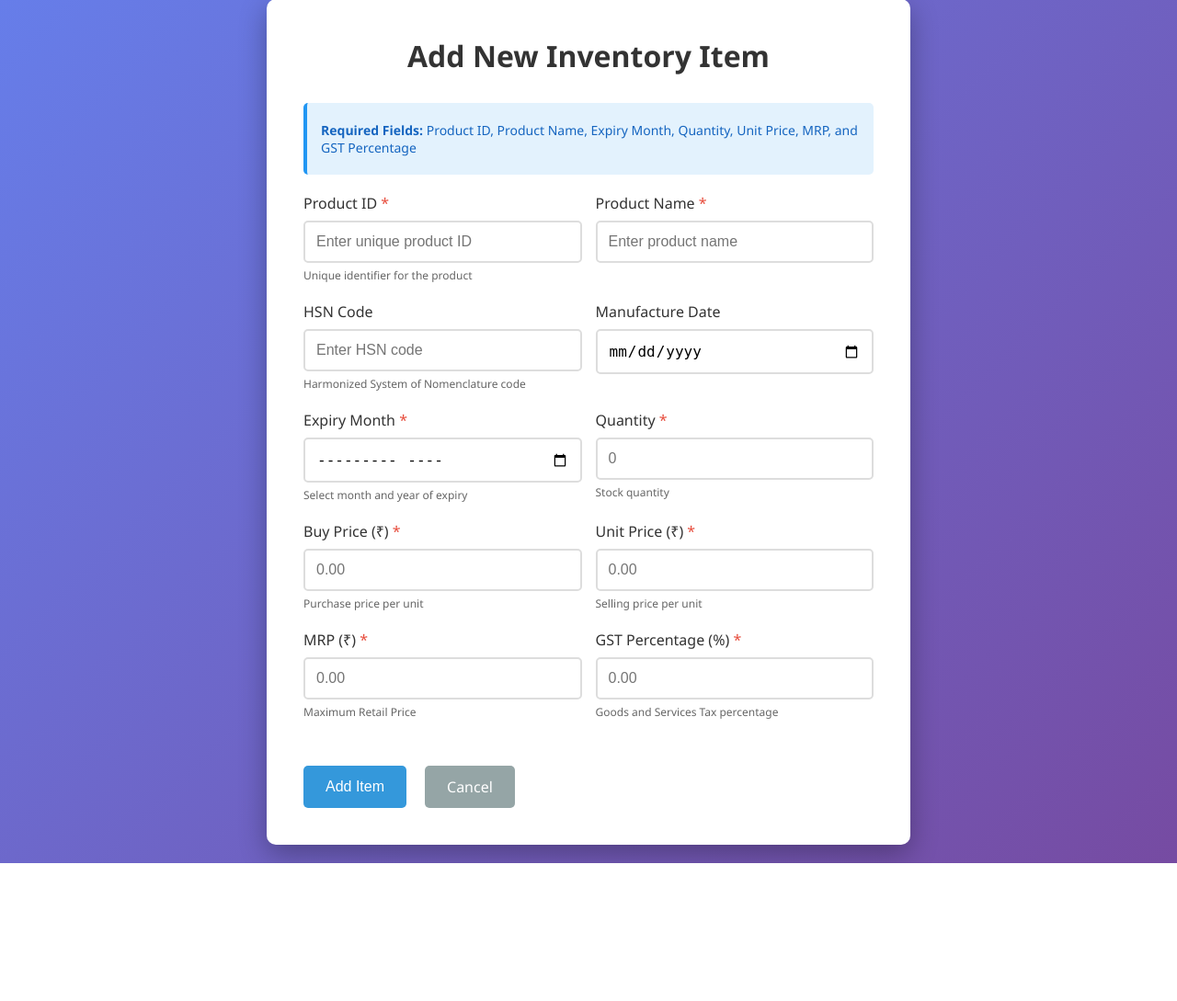
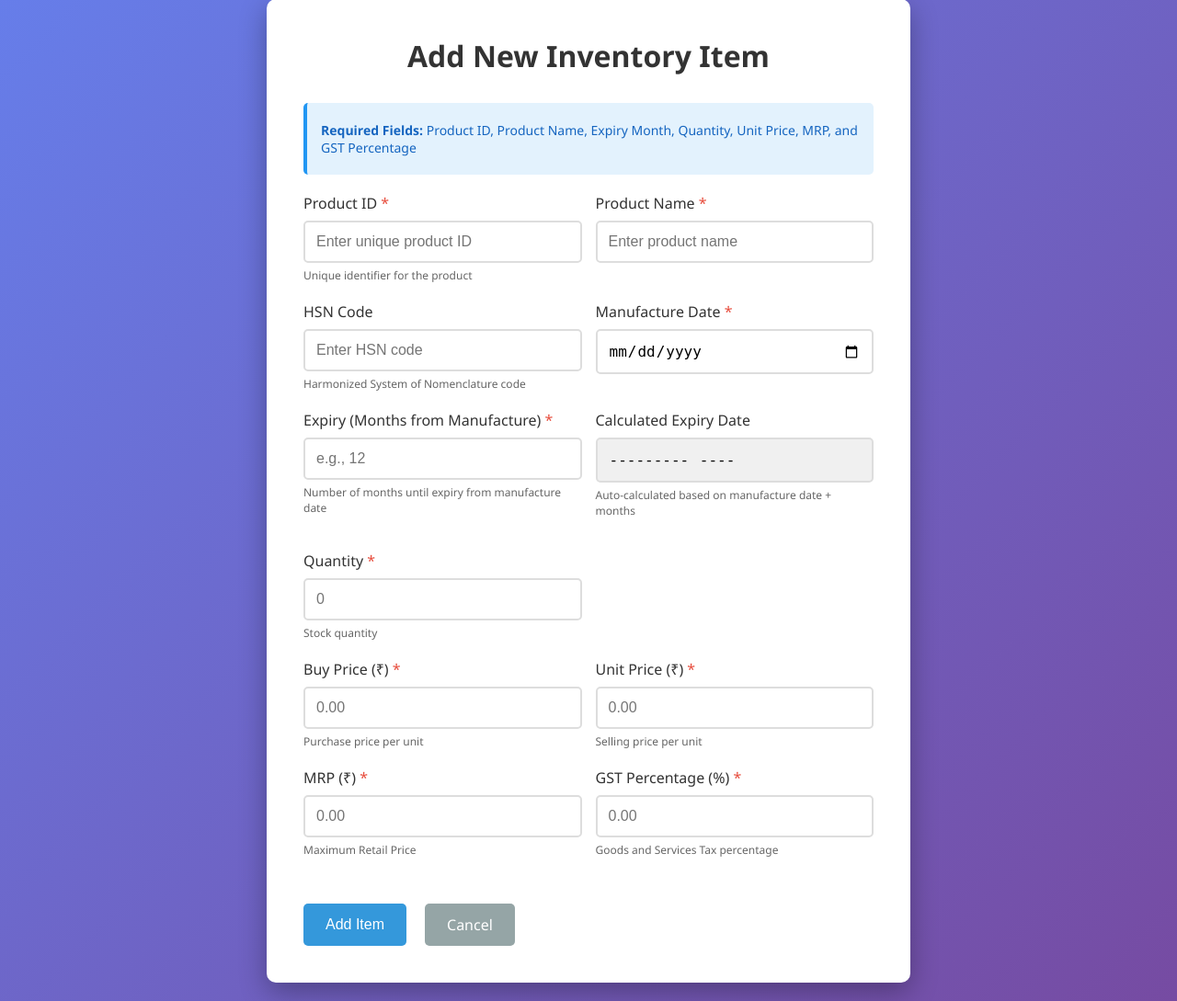
Before and after one commit to pshanmugavelp-pixel/Billing-web-app, a Flask app: page /inventory/add in a window 1280 px wide. Shown: the part 21-1110 px from the top of the page at 92% size. Before the commit the page ends 960 px from the top, so only its background shows below. Run offline with Flask 3, Linux system fonts and the light colour scheme.

Commit message:
updated inventory logic

```diff
--- a/requirements.txt
+++ b/requirements.txt
@@ -1 +1,2 @@
 Flask==3.0.0
+python-dateutil==2.8.2
--- a/routes/inventory.py
+++ b/routes/inventory.py
@@ -5,6 +5,8 @@ Handles all inventory-related routes
 
 from flask import Blueprint, render_template, request, redirect, url_for, flash
 from database import get_db_connection
+from datetime import datetime
+from dateutil.relativedelta import relativedelta
 
 inventory_bp = Blueprint('inventory', __name__, url_prefix='/inventory')
 
@@ -24,15 +26,26 @@ def add():
         product_name = request.form['product_name']
         hsn_code = request.form.get('hsn_code', '')
         manufacture_date = request.form.get('manufacture_date', '')
-        expiry_month = request.form['expiry_month']
+        expiry_months = request.form.get('expiry_months', 0)
         quantity = request.form.get('quantity', 0)
         buy_price = request.form.get('buy_price', 0.0)
         unit_price = request.form.get('unit_price', 0.0)
         mrp = request.form.get('mrp', 0.0)
         gst_percentage = request.form.get('gst_percentage', 0.0)
 
-        if not product_id or not product_name or not expiry_month:
-            flash('Product ID, Product Name, and Expiry Month are required!', 'error')
+        # Calculate expiry month from manufacture date + expiry months
+        expiry_month = ''
+        if manufacture_date and expiry_months:
+            try:
+                mfg_date = datetime.strptime(manufacture_date, '%Y-%m-%d')
+                expiry_date = mfg_date + relativedelta(months=int(expiry_months))
+                expiry_month = expiry_date.strftime('%Y-%m')
+            except:
+                flash('Invalid manufacture date or expiry months!', 'error')
+                return redirect(url_for('inventory.add'))
+
+        if not product_id or not product_name or not manufacture_date or not expiry_months:
+            flash('Product ID, Product Name, Manufacture Date, and Expiry Months are required!', 'error')
             return redirect(url_for('inventory.add'))
 
         conn = get_db_connection()
@@ -94,15 +107,27 @@ def update(id):
         product_name = request.form['product_name']
         hsn_code = request.form.get('hsn_code', '')
         manufacture_date = request.form.get('manufacture_date', '')
-        expiry_month = request.form['expiry_month']
+        expiry_months = request.form.get('expiry_months', 0)
         quantity = request.form.get('quantity', 0)
         buy_price = request.form.get('buy_price', 0.0)
         unit_price = request.form.get('unit_price', 0.0)
         mrp = request.form.get('mrp', 0.0)
         gst_percentage = request.form.get('gst_percentage', 0.0)
 
-        if not product_id or not product_name or not expiry_month:
-            flash('Product ID, Product Name, and Expiry Month are required!', 'error')
+        # Calculate expiry month from manufacture date + expiry months
+        expiry_month = ''
+        if manufacture_date and expiry_months:
+            try:
+                mfg_date = datetime.strptime(manufacture_date, '%Y-%m-%d')
+                expiry_date = mfg_date + relativedelta(months=int(expiry_months))
+                expiry_month = expiry_date.strftime('%Y-%m')
+            except:
+                flash('Invalid manufacture date or expiry months!', 'error')
+                conn.close()
+                return redirect(url_for('inventory.update', id=id))
+
+        if not product_id or not product_name or not manufacture_date or not expiry_months:
+            flash('Product ID, Product Name, Manufacture Date, and Expiry Months are required!', 'error')
             conn.close()
             return redirect(url_for('inventory.update', id=id))
 
--- a/templates/inventory/add.html
+++ b/templates/inventory/add.html
@@ -140,6 +140,31 @@
             margin-top: 5px;
         }
     </style>
+    <script>
+        function calculateExpiryDate() {
+            const manufactureDate = document.getElementById('manufacture_date').value;
+            const expiryMonths = parseInt(document.getElementById('expiry_months').value);
+
+            if (manufactureDate && expiryMonths > 0) {
+                const mfgDate = new Date(manufactureDate);
+                // Add months to manufacture date
+                mfgDate.setMonth(mfgDate.getMonth() + expiryMonths);
+
+                // Format as YYYY-MM for month input
+                const year = mfgDate.getFullYear();
+                const month = String(mfgDate.getMonth() + 1).padStart(2, '0');
+                const expiryMonth = `${year}-${month}`;
+
+                document.getElementById('expiry_month').value = expiryMonth;
+            }
+        }
+
+        // Add event listeners when page loads
+        document.addEventListener('DOMContentLoaded', function() {
+            document.getElementById('manufacture_date').addEventListener('change', calculateExpiryDate);
+            document.getElementById('expiry_months').addEventListener('input', calculateExpiryDate);
+        });
+    </script>
 </head>
 <body>
     <div class="container">
@@ -184,16 +209,22 @@
                 </div>
 
                 <div class="form-group">
-                    <label for="manufacture_date">Manufacture Date</label>
-                    <input type="date" id="manufacture_date" name="manufacture_date">
+                    <label for="manufacture_date">Manufacture Date <span class="required">*</span></label>
+                    <input type="date" id="manufacture_date" name="manufacture_date" required>
                 </div>
             </div>
 
             <div class="form-row">
                 <div class="form-group">
-                    <label for="expiry_month">Expiry Month <span class="required">*</span></label>
-                    <input type="month" id="expiry_month" name="expiry_month" required>
-                    <div class="help-text">Select month and year of expiry</div>
+                    <label for="expiry_months">Expiry (Months from Manufacture) <span class="required">*</span></label>
+                    <input type="number" id="expiry_months" name="expiry_months" min="1" required placeholder="e.g., 12">
+                    <div class="help-text">Number of months until expiry from manufacture date</div>
+                </div>
+
+                <div class="form-group">
+                    <label for="expiry_month">Calculated Expiry Date</label>
+                    <input type="month" id="expiry_month" name="expiry_month" readonly style="background: #f0f0f0;">
+                    <div class="help-text">Auto-calculated based on manufacture date + months</div>
                 </div>
 
                 <div class="form-group">
```
Also changed, not shown: templates/inventory/update.html (+56 -5 lines).
